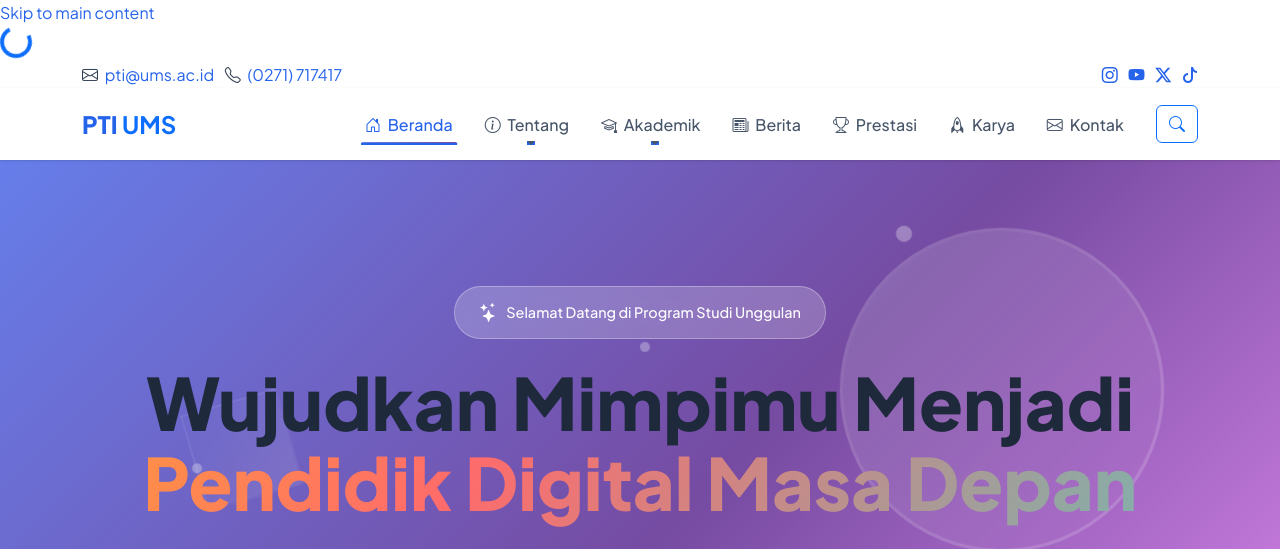
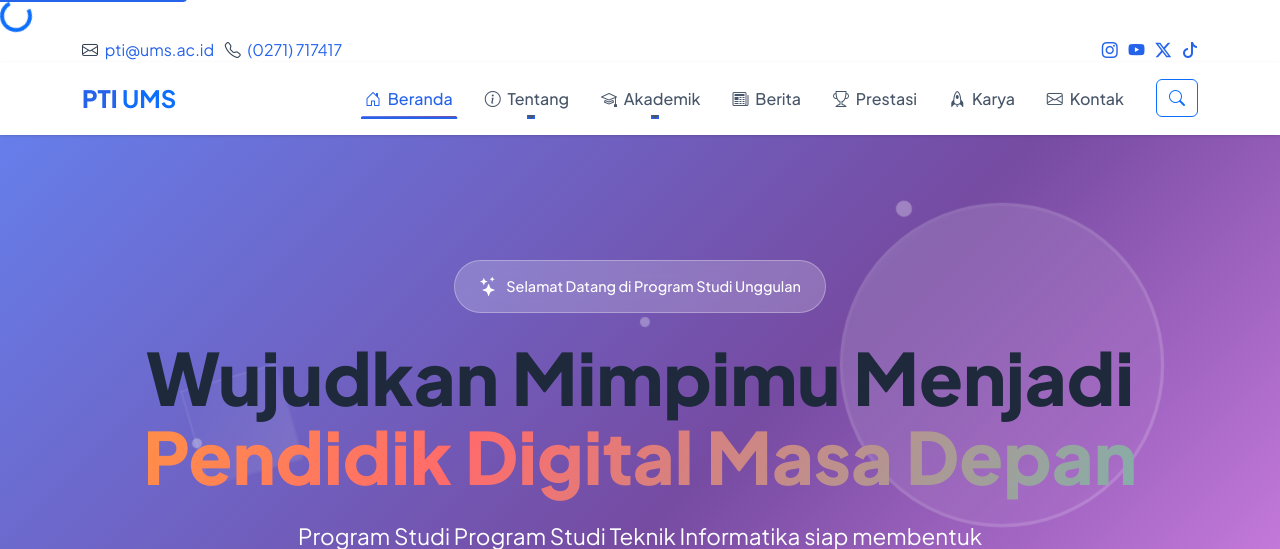
Before and after one commit to meilanaafifm/project_akhir, a Django app: page / in a window 1280 px wide. Shown: the top 549 px of the page. Run offline with Django 5.2, Linux system fonts and the light colour scheme; data comes from the database, SQL or seed files in the repository; data that the repository does not hold is empty.

Commit message:
Fix skip-link accessibility CSS

```diff
--- a/static/css/style.css
+++ b/static/css/style.css
@@ -49,6 +49,24 @@
     box-sizing: border-box;
 }
 
+/* Skip Link - Accessibility */
+.skip-link {
+    position: absolute;
+    top: -40px;
+    left: 0;
+    background: var(--primary-color);
+    color: white;
+    padding: 8px 16px;
+    z-index: 10000;
+    text-decoration: none;
+    border-radius: 0 0 4px 0;
+    transition: top 0.3s;
+}
+
+.skip-link:focus {
+    top: 0;
+}
+
 body {
     font-family: var(--font-primary);
     color: var(--gray-700);
```
Also changed, not shown: prodi_website/wsgi.py (+8 -4 lines).
